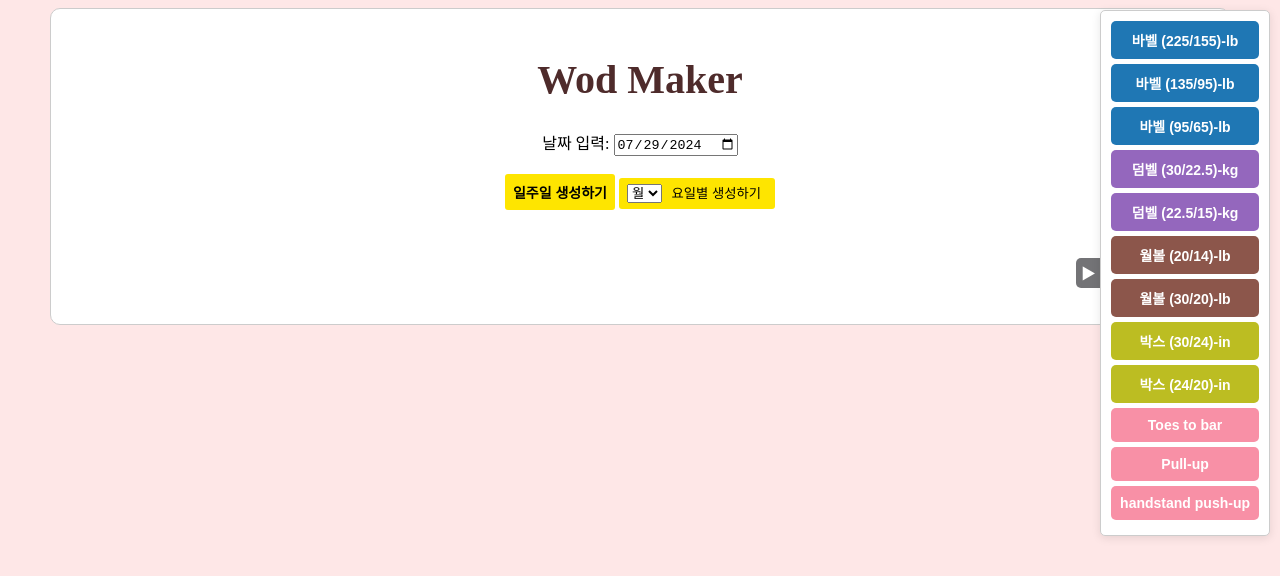
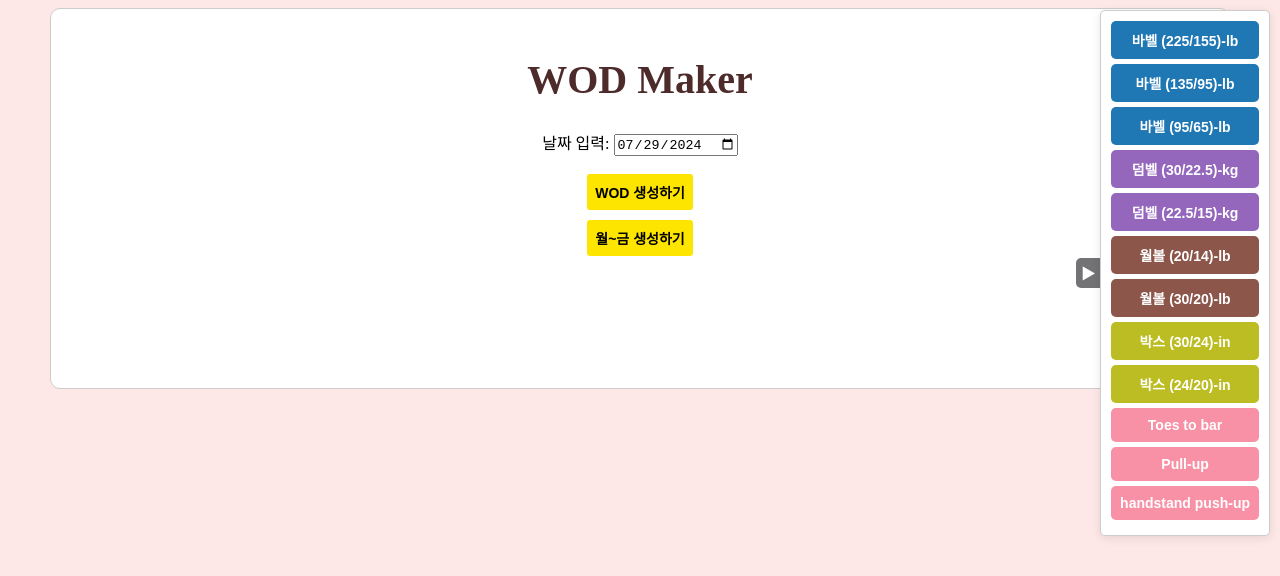
Before and after one commit to kim-se-jin/wodMaker, a plain HTML site: page index.html in a window 1280 px wide. Drawn offline with Linux system fonts and the light colour scheme; a web font is replaced by a local one.

Commit message:
before change to calendar

```diff
--- a/index.html
+++ b/index.html
@@ -8,25 +8,14 @@
 </head>
 <body onload="setDefaultStartDate()">
     <div class="container">
-        <h1>Wod Maker</h1>
+        <h1>WOD Maker</h1>
         <label for="start-date">날짜 입력:</label>
         <input type="date" id="start-date">
         <br><br>
-
-        <button class="btn-generate-week" onclick="generateWeek()">일주일 생성하기</button>
-        <div class="div-dropdown-day">
-            <select id="day-of-week">
-                <option value="월">월</option>
-                <option value="화">화</option>
-                <option value="수">수</option>
-                <option value="목">목</option>
-                <option value="금">금</option>
-                <option value="토">토</option>
-                <option value="일">일</option>
-            </select>
-            <button class="btn-dropdown-day" onclick="addDay()">요일별 생성하기</button>
+        <div class="div-create-days">
+            <button class="div-dropdown-day" onclick="addDay()">WOD 생성하기</button>
+            <button class="btn-generate-week" onclick="generateWeek()">월~금 생성하기</button>
         </div>
-
         <br><br>
         <div id="day-inputs">
             <!-- 사용자 입력을 위한 영역 -->
--- a/index_styles.css
+++ b/index_styles.css
@@ -31,6 +31,12 @@ h1 {
 .output {
     margin-top: 20px;
     white-space: pre-wrap;
+}
+
+.div-create-days{
+    display: flex;
+    flex-direction: column;
+    align-items: center;
 }
 
 .day-input {
--- a/scripts.js
+++ b/scripts.js
@@ -70,7 +70,7 @@ function createDayInputs(day, dateString) {
 
     dayInput.innerHTML = `
         <button class="remove-day-button" onclick="removeDay(${dayCount})">X</button>
-        <label for="labelStyle">${day} (${dateString})</label>
+        <label for="labelStyle" id="dayInfo-${dayCount}">${dateString} ${day}</label>
         <br><br>
 
         <div class="strength-container">
@@ -121,22 +121,21 @@ function createDayInputs(day, dateString) {
 function addDay() {
     setVisibilityGenerateWod();
 
-    const dayOfWeek = document.getElementById('day-of-week').value;
+    // const dayOfWeek = document.getElementById('day-of-week').value;
     const startDateInput = document.getElementById('start-date').value;
     if (!startDateInput) {
         alert("시작 날짜를 입력해주세요.");
         return;
     }
 
-    const startDate = new Date(startDateInput);
-    const dayOffset = ["월", "화", "수", "목", "금"].indexOf(dayOfWeek);
-    const date = new Date(startDate);
-    // date.setDate(startDate.getDate() + dayOffset);
-
+    const date = new Date(startDateInput);
+    const days = ["일", "월", "화", "수", "목", "금", "토"];
+    dayOfWeek = days[date.getDay()];
     const dateString = date.toISOString().split('T')[0];
     createDayInputs(dayOfWeek, dateString);
     saveData();
 }
+
 
 function removeDay(dayId) {
     const dayInput = document.getElementById(`day-${dayId}`);
@@ -180,7 +179,6 @@ function generateWeek() {
         const dateString = date.toISOString().split('T')[0];
         createDayInputs(day, dateString);
     });
-
     saveData();
 }
 
@@ -257,8 +255,6 @@ function getSuggestions(lastWord) {
         'Behind neck push press',
         'Box front squat',
 
-
-
         // 덤벨
         'DB snatches',
         'DB hang snatches',
@@ -266,6 +262,15 @@ function getSuggestions(lastWord) {
         'DB hang fClean and Jerk',
         'DB overhead squat',
         'DB goblet squat',
+        'DB lunge',
+        'Dumbell snatches',
+        'Dumbell hang snatches',
+        'Dumbell Clean and Jerk',
+        'Dumbell hang fClean and Jerk',
+        'Dumbell overhead squat',
+        'Dumbell goblet squat',
+        'Dumbell lunge',
+
         'Devil press',
 
 
@@ -359,6 +364,7 @@ function generateAndCopySchedule() {
     const output = [];
 
     for (let i = 0; i < dayCount; i++) {
+        const dayInformations = document.getElementById(`dayInfo-${i}`)?.textContent;
         const strengthRound = document.getElementById(`strength-round-${i}`)?.value || '';
         const strengthTime = document.getElementById(`strength-time-${i}`)?.value || '';
         const strengthDetails = document.getElementById(`strength-${i}`)?.value || '';
@@ -372,11 +378,10 @@ function generateAndCopySchedule() {
         const c = document.getElementById(`c-${i}`)?.value || '-/-';
 
         const formattedDate = new Date(startDateInput);
-        formattedDate.setDate(formattedDate.getDate() + i);
         const dateString = formattedDate.toISOString().split('T')[0].replace(/-/g, '');
 
         if (document.getElementById(`day-${i}`)) {
-            output.push(`${dateString} ${['월', '화', '수', '목', '금'][i]}`);
+            output.push(dayInformations);
             output.push('');
             if (strengthRound) output.push(`Strength\n${strengthRound}R(${strengthTime}:00/set)\n${strengthDetails}`);
             output.push('');
```
